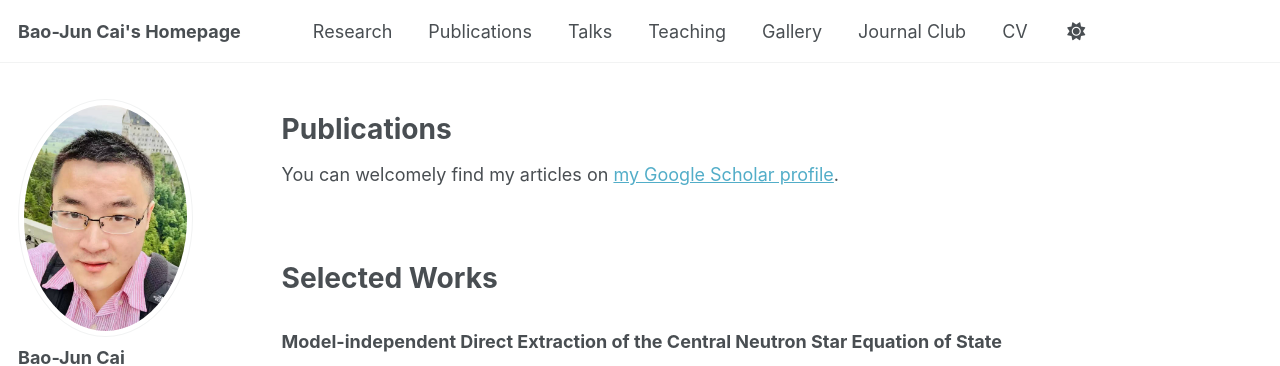
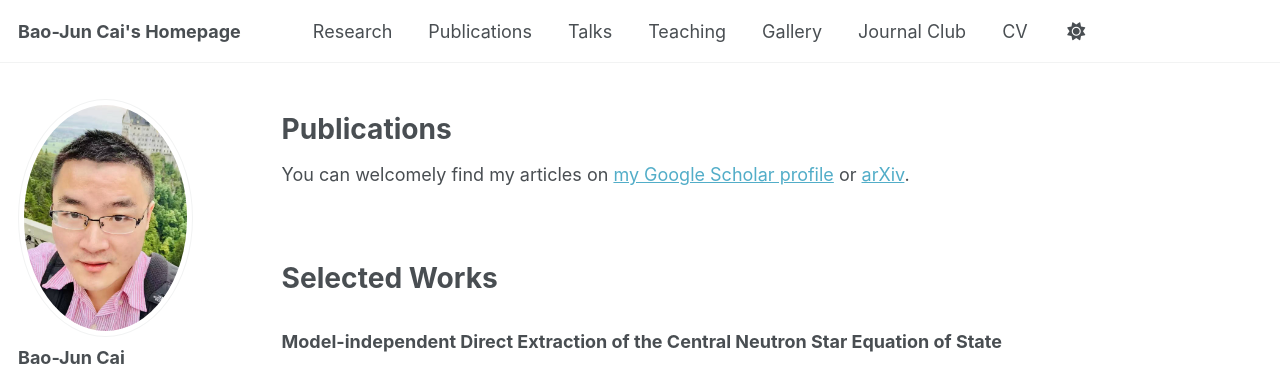
Before and after one commit to bjcai-phys/bjcai-phys.github.io, a Jekyll site: the page built from _pages/pubs.md, in a window 1280 px wide and 900 px high. Shown: the top 366 px of the window. Built offline with Jekyll 4.4.1, drawn with Linux system fonts in a browser that asks for light colours; some web fonts are replaced.

Commit message:
Update pubs.md

```diff
--- a/_pages/pubs.md
+++ b/_pages/pubs.md
@@ -7,7 +7,9 @@ author_profile: true
 
 # Publications
 
-You can welcomely find my articles on <a href="https://scholar.google.com/citations?hl=en&user=FnWB-ewAAAAJ&view_op=list_works&sortby=pubdate" target="_blank">my Google Scholar profile</a>.
+You can welcomely find my articles on <a href="https://scholar.google.com/citations?hl=en&user=FnWB-ewAAAAJ&view_op=list_works&sortby=pubdate" target="_blank">my Google Scholar profile</a> or <a href="https://arxiv.org/search/astro-ph?query=Bao-Jun+Cai&searchtype=author&abstracts=show&order=-announced_date_first&size=50
+" target="_blank">arXiv</a>.
+
 
 <br>
 
```
